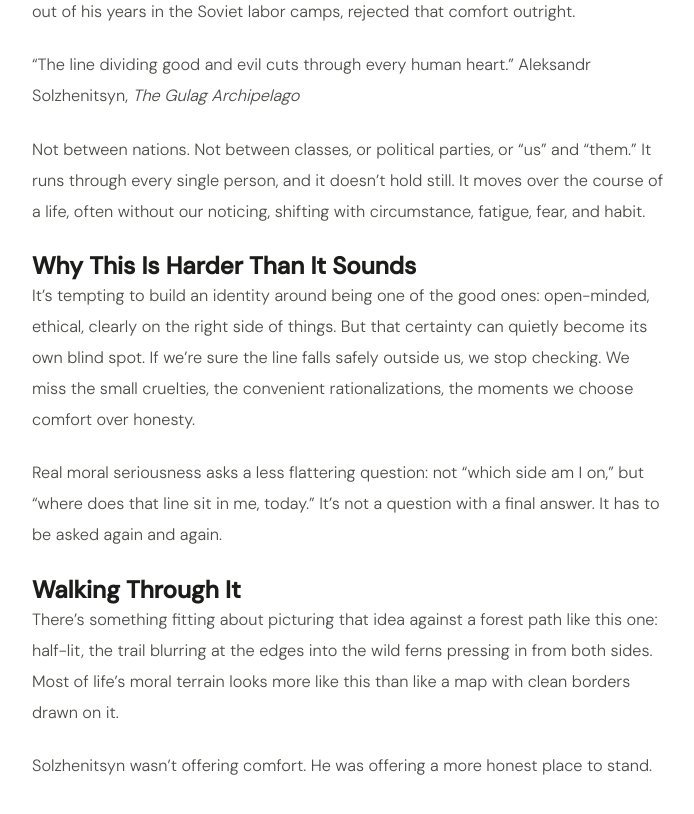
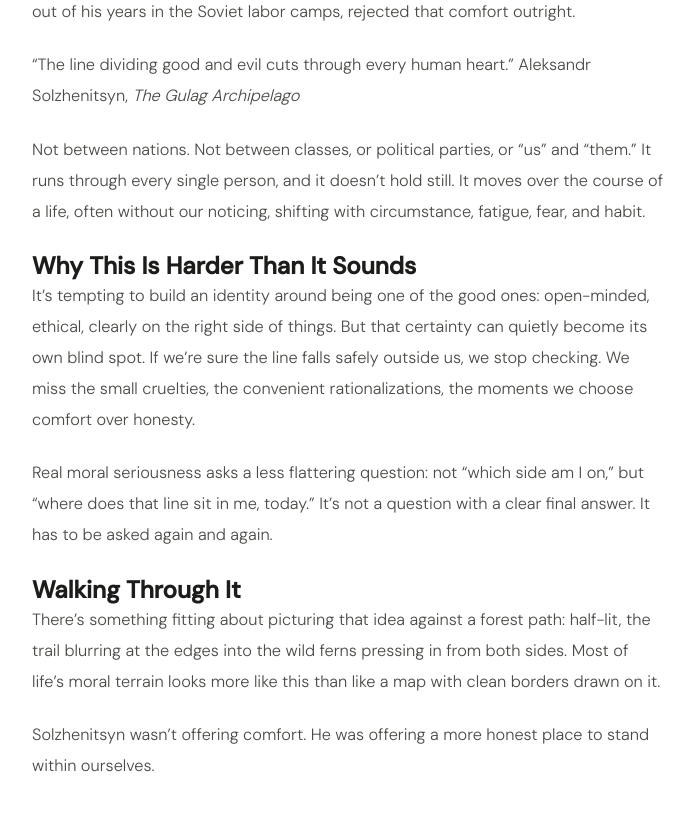
Before and after one commit to Blubell26/giuliapacciotti.com, a Jekyll site: the page built from _posts/2024-09-12-the-line-between-good-and-evil.md, in a window 1280 px wide and 900 px high, scrolled down 955 px. Shown: the top 814 px of the window, without its empty margins (292-986 px from the left). Built offline with Jekyll 4.4.1, drawn with Linux system fonts in a browser that asks for light colours.

Commit message:
Update and rename 2024-09-12-the-life-between-good-and-evil.md to 2024-09-12-the-line-between-good-and-evil.md

```diff
--- a/_posts/2024-09-12-the-life-between-good-and-evil.md
+++ b/_posts/2024-09-12-the-line-between-good-and-evil.md
@@ -22,10 +22,10 @@ Not between nations. Not between classes, or political parties, or “us” and
 
 It’s tempting to build an identity around being one of the good ones: open-minded, ethical, clearly on the right side of things. But that certainty can quietly become its own blind spot. If we’re sure the line falls safely outside us, we stop checking. We miss the small cruelties, the convenient rationalizations, the moments we choose comfort over honesty.
 
-Real moral seriousness asks a less flattering question: not “which side am I on,” but “where does that line sit in me, today.” It’s not a question with a final answer. It has to be asked again and again.
+Real moral seriousness asks a less flattering question: not “which side am I on,” but “where does that line sit in me, today.” It’s not a question with a clear final answer. It has to be asked again and again.
 
 ## Walking Through It
 
-There’s something fitting about picturing that idea against a forest path like this one: half-lit, the trail blurring at the edges into the wild ferns pressing in from both sides. Most of life’s moral terrain looks more like this than like a map with clean borders drawn on it.
+There’s something fitting about picturing that idea against a forest path: half-lit, the trail blurring at the edges into the wild ferns pressing in from both sides. Most of life’s moral terrain looks more like this than like a map with clean borders drawn on it.
 
-Solzhenitsyn wasn’t offering comfort. He was offering a more honest place to stand.
+Solzhenitsyn wasn’t offering comfort. He was offering a more honest place to stand within ourselves.
```
